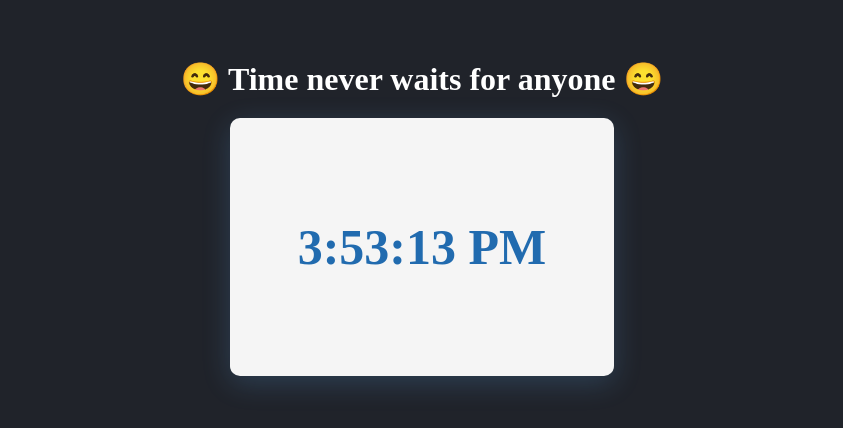
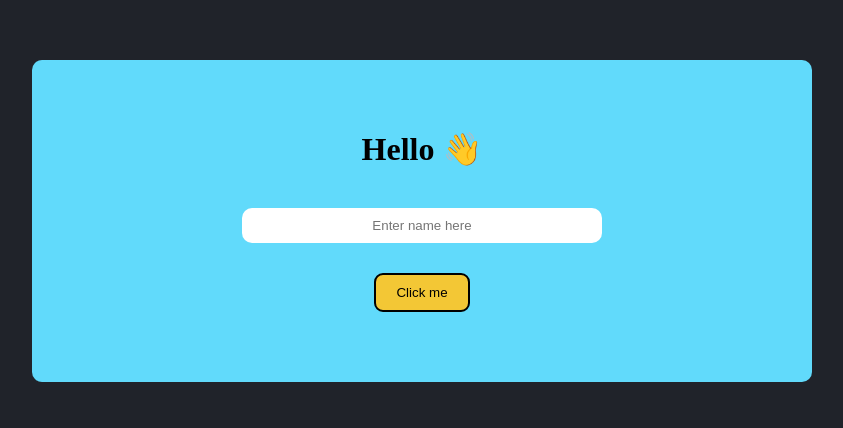
Before and after one commit to Dev-anuj/react_dailycommit, a React (Create React App) app: page / in a window 1280 px wide. Shown: the part 140-568 px from the top of the page, without its empty margins (218-1061 px from the left). Built offline with nearby package versions, Linux system fonts and the light colour scheme; a web font is replaced by a local one.

Commit message:
event and forms

```diff
--- a/src/App.jsx
+++ b/src/App.jsx
@@ -17,6 +17,8 @@ import Notmatch from './Notmatch';
 import Hook from './Hook';
 import Hooktimechallenge from './Hooktimechallenge';
 import Clock from './Clock';
+import Uionclick from './Uionclick';
+import Forms from './Forms';
 
 // const type="Action";
 
@@ -73,12 +75,19 @@ function App(){
         <Hooktimechallenge />
         </div>
 
+        <Clock />
+
+        <div className="hookdesign">
+       <Uionclick />
+        </div>
+
        */ }
 
 
        <div className="hookdesign">
-        <Clock />
+       <Forms />
         </div>
+
 
 
 
--- /dev/null
+++ b/src/Forms.jsx
@@ -0,0 +1,33 @@
+import React, { useState } from 'react';
+import './index.css'
+
+const Forms=()=>{
+
+
+    const [old,now]=useState("");
+
+    const [whensubmit,setfullname]=useState("");
+
+    const inputEvent=(event)=>{
+
+        now(event.target.value);
+    }
+
+    const onSubmit=()=>{
+        setfullname(old);
+    }
+
+    return(
+        <>
+    <div className='bluebackground'>
+
+    <h1>Hello 👋 {whensubmit} </h1>
+    <input  className="inputspace" typet="text" placeholder="Enter name here" onChange={inputEvent} value={old}></input>
+    <button className="buttonofform" onClick={onSubmit}>Click me</button>
+
+    </div>
+    </>
+    );
+
+}
+export default Forms;
--- /dev/null
+++ b/src/Uionclick.jsx
@@ -0,0 +1,48 @@
+import React, { useState } from 'react';
+import './index.css'
+
+const Uionclick=()=>{
+
+
+
+   var buttonname="click me";
+   var colorold="#0099cc ";
+    const State=useState;
+    const [bg,setbg]=useState(colorold);
+    const [oldname,newname]=useState(buttonname);
+
+
+    const backttohome=()=>{
+
+        setbg(colorold="white");
+        newname(buttonname="Refresh again to go 🏠"  );
+
+
+
+
+    }
+
+    const bgChange=()=>{
+
+        setbg(colorold="red");
+        newname(buttonname="Single Click 😚 " );
+        setInterval(backttohome,3000);
+
+    }
+
+
+     const secoundClick=()=>{
+         setbg(colorold="yellow");
+         newname(buttonname="Double click 😠" );
+
+     }
+    return(
+        <>
+        <div className="bluebackground" style={{backgroundColor:bg ,width:'30%',padding:'100px',margin:'auto',}}>
+        <button className="clickbutton" onClick={bgChange} onDoubleClick={secoundClick} >{oldname}</button>
+        </div>
+        </>
+    );
+
+}
+export default Uionclick;
--- a/src/index.css
+++ b/src/index.css
@@ -136,3 +136,51 @@ body{
 .hookbox:hover{
   box-shadow: rgba(98, 181, 248, 0.2) 0px 7px 29px 0px;
 }
+
+/*click me challenge */
+.clickbutton{
+
+  background-color: #000000; /* Green */
+  border: none;
+  color: white;
+  padding: 15px 42px;
+  text-align: center;
+  text-decoration: none;
+  display: inline-block;
+  font-size: 16px;
+  border-radius: 10px;
+  cursor: pointer;
+}
+.bluebackground{
+  border-radius: 10px;
+}
+.inputspace{
+  border-radius: 10px;
+  margin-top: 40px;
+width: 53%;
+  padding: 10px;
+  text-align: center;
+  border-style: none;
+
+}
+.bluebackground{
+  background-color: #61dafb;
+  width: 50%;
+  margin: auto;
+  padding: 70px;
+}
+
+
+.buttonofform{
+  display: block;
+  margin: auto;
+  border-radius: 9px;
+  background-color: rgb(243, 199, 53);
+  margin-top: 30px;
+
+ border: 2px solid black;
+  padding: 10px;
+  padding-left: 20px;
+  padding-right: 20px;
+
+}
```
Also changed, not shown: 1 other file (tests, documents, lock files or other folders).
